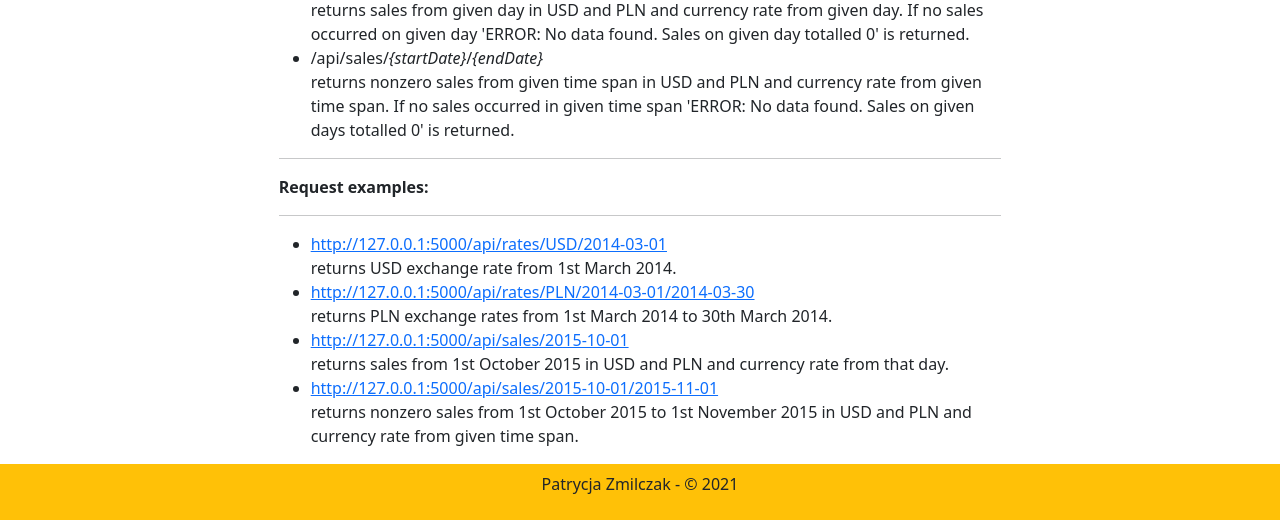
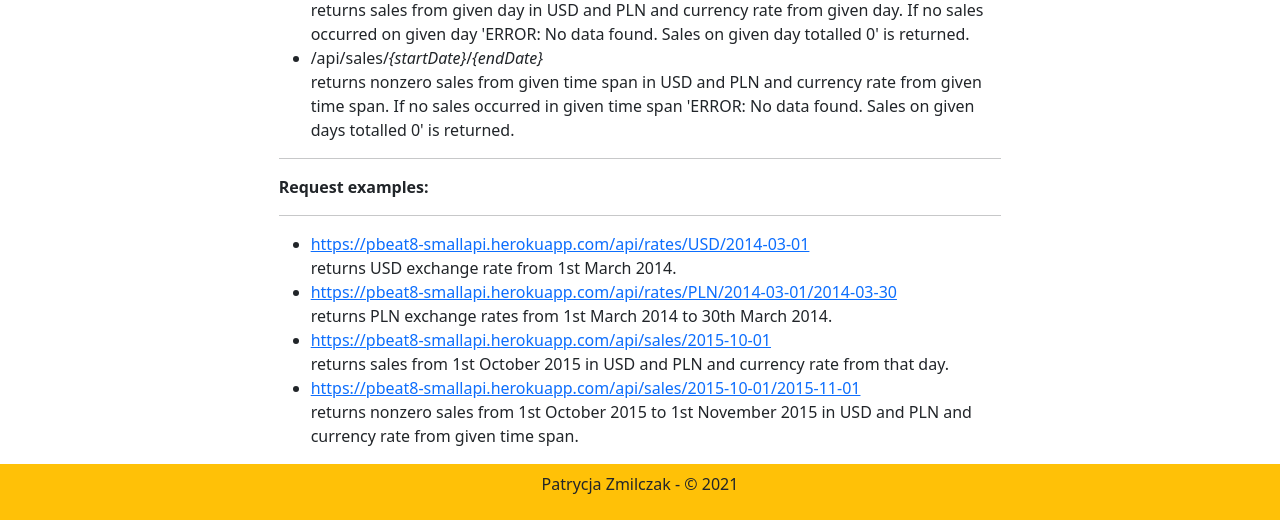
Before and after one commit to pbeat8/SmallApi, a Flask app: page / in a window 1280 px wide. Shown: the part 1152-1672 px from the top of the page. Run offline with Flask 2, Linux system fonts and the light colour scheme.

Commit message:
update main page links

```diff
--- a/templates/main-page.html
+++ b/templates/main-page.html
@@ -67,13 +67,13 @@
                 <strong>Request examples:</strong>
                 <hr/>
                 <ul>
-                    <li><a href="https://pbeat8-smallapi.herokuapp.com/api/rates/USD/2014-03-01">http://127.0.0.1:5000/api/rates/USD/2014-03-01</a>
+                    <li><a href="https://pbeat8-smallapi.herokuapp.com/api/rates/USD/2014-03-01">https://pbeat8-smallapi.herokuapp.com/api/rates/USD/2014-03-01</a>
                         <br/>returns USD exchange rate from 1st March 2014.</li>
-                    <li><a href="https://pbeat8-smallapi.herokuapp.com/api/rates/PLN/2014-03-01/2014-03-30">http://127.0.0.1:5000/api/rates/PLN/2014-03-01/2014-03-30</a>
+                    <li><a href="https://pbeat8-smallapi.herokuapp.com/api/rates/PLN/2014-03-01/2014-03-30">https://pbeat8-smallapi.herokuapp.com/api/rates/PLN/2014-03-01/2014-03-30</a>
                         <br/>returns PLN exchange rates from 1st March 2014 to 30th March 2014.</li>
-                    <li><a href="https://pbeat8-smallapi.herokuapp.com/api/sales/2015-10-01 ">http://127.0.0.1:5000/api/sales/2015-10-01</a>
+                    <li><a href="https://pbeat8-smallapi.herokuapp.com/api/sales/2015-10-01 ">https://pbeat8-smallapi.herokuapp.com/api/sales/2015-10-01</a>
                         <br/>returns sales from 1st October 2015 in USD and PLN and currency rate from that day.</li>
-                    <li><a href="https://pbeat8-smallapi.herokuapp.com/api/sales/2015-10-01/2015-11-01">http://127.0.0.1:5000/api/sales/2015-10-01/2015-11-01</a>
+                    <li><a href="https://pbeat8-smallapi.herokuapp.com/api/sales/2015-10-01/2015-11-01">https://pbeat8-smallapi.herokuapp.com/api/sales/2015-10-01/2015-11-01</a>
                         <br/>returns nonzero sales from 1st October 2015 to 1st November 2015
                         in USD and PLN and currency rate from given time span.</li>
                 </ul>
```
